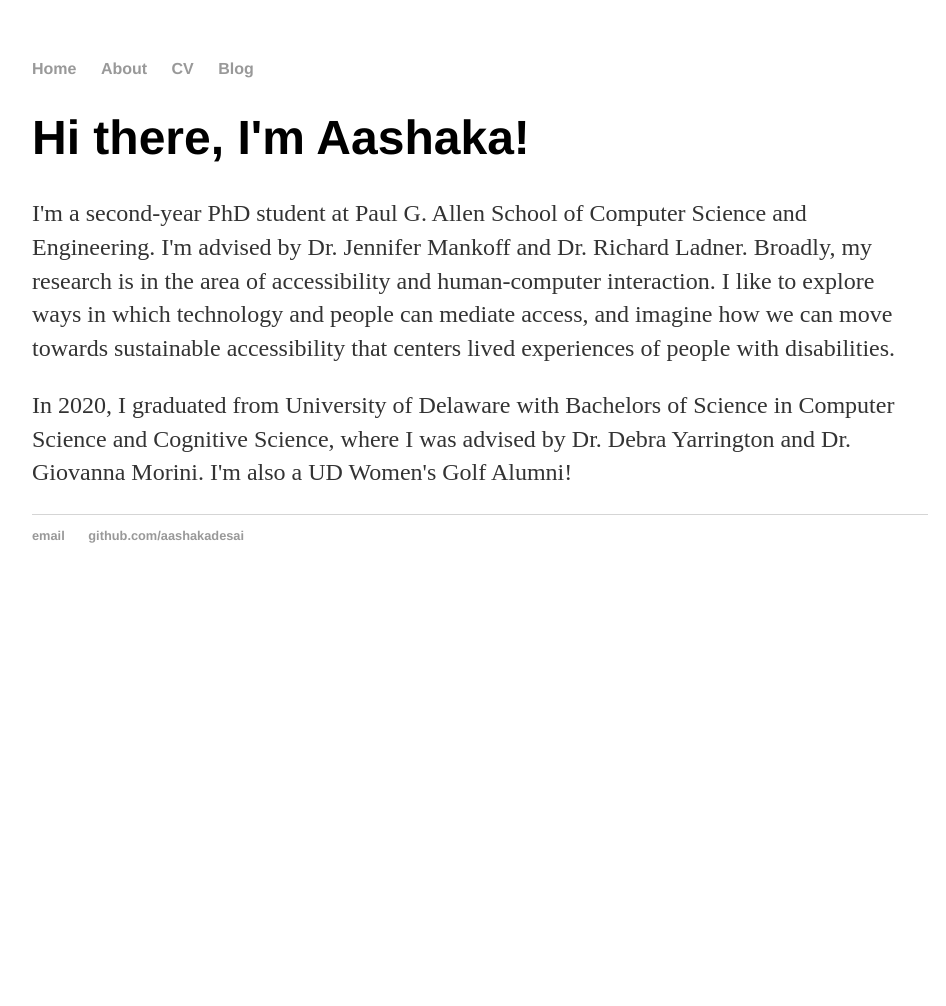
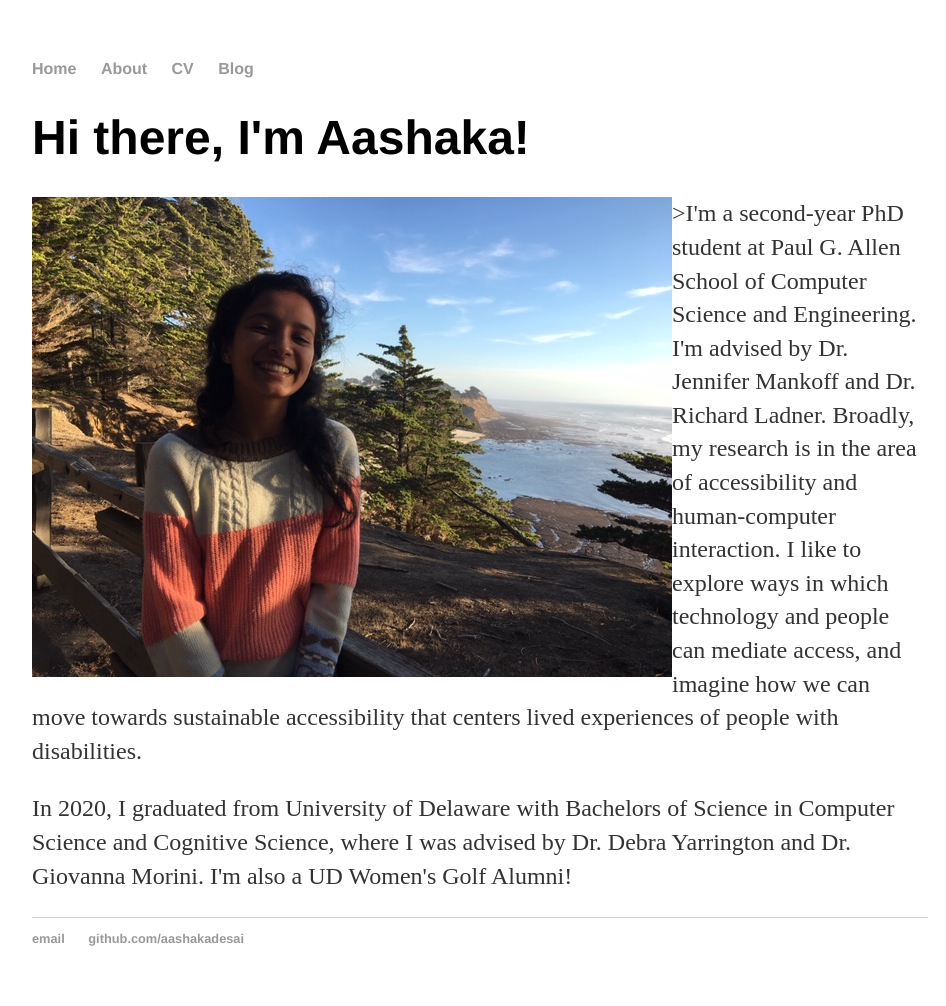
Before and after one commit to aashakadesai/aashakadesai.github.io, a Jekyll site: the page built from index.html, in a window 1280 px wide. Shown: the whole page, without its empty margins (160-1106 px from the left). Built offline with Jekyll 4.4.1, drawn with Linux system fonts in a browser that asks for light colours; before the commit the page ends 900 px from its top, so only the background shows below that.

Commit message:
added pic

```diff
--- a/index.html
+++ b/index.html
@@ -3,8 +3,9 @@ layout: default
 title: Aashaka Desai, PhD Student
 ---
 <div class="blurb">
+
 	<h1>Hi there, I'm Aashaka!</h1>
-	<p>I'm a second-year PhD student at Paul G. Allen School of Computer Science and Engineering. I'm advised by Dr. Jennifer Mankoff and Dr. Richard Ladner. Broadly, my research is in the area of accessibility and human-computer interaction. I like to explore ways in which technology and people can mediate access, and imagine how we can move towards sustainable accessibility that centers lived experiences of people with disabilities.</p>
+	<p>><img src="AashakaPicture.jpg" alt="Aashaka standing near cliffs at a beach, wearing a pink white and brown block sweater." style="float:left">I'm a second-year PhD student at Paul G. Allen School of Computer Science and Engineering. I'm advised by Dr. Jennifer Mankoff and Dr. Richard Ladner. Broadly, my research is in the area of accessibility and human-computer interaction. I like to explore ways in which technology and people can mediate access, and imagine how we can move towards sustainable accessibility that centers lived experiences of people with disabilities.</p>
 
 	<p>In 2020, I graduated from University of Delaware with Bachelors of Science in Computer Science and Cognitive Science, where I was advised by Dr. Debra Yarrington and Dr. Giovanna Morini. I'm also a UD Women's Golf Alumni!</p>
 </div><!-- /.blurb -->
```
